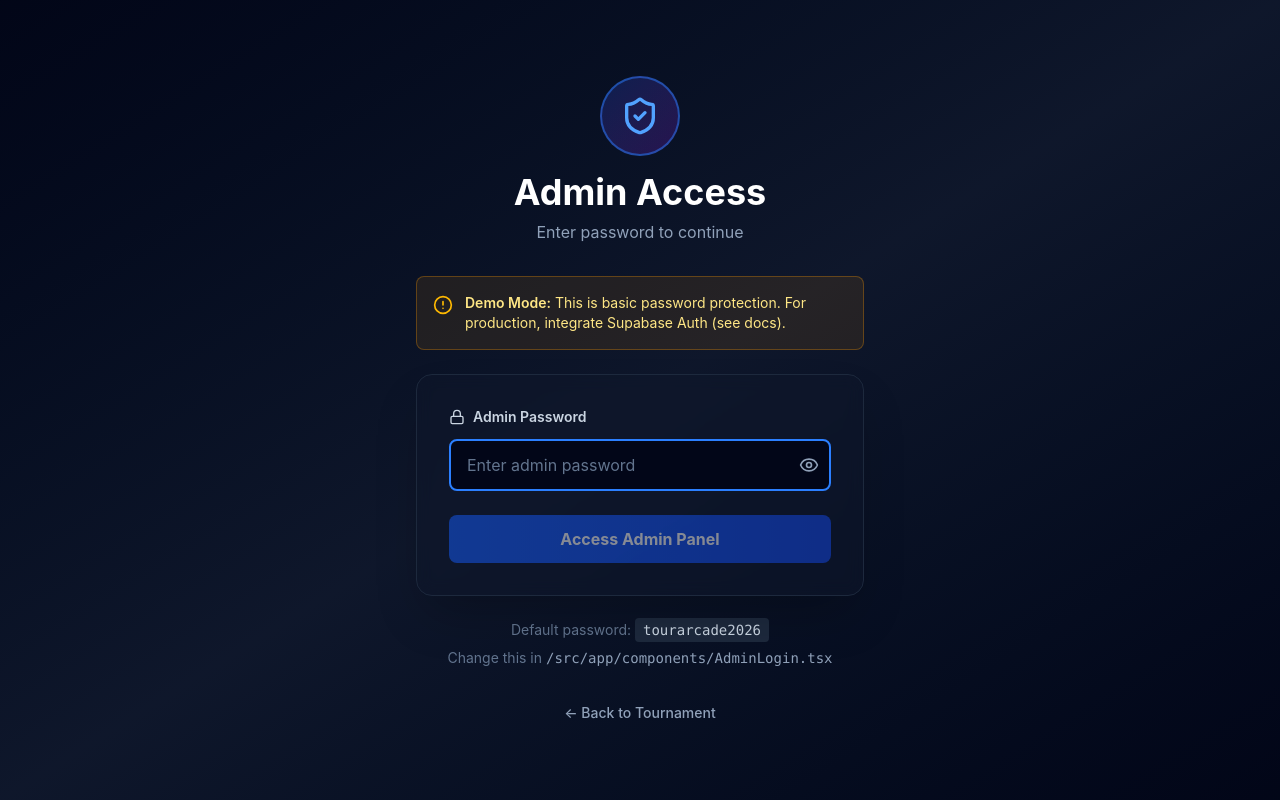
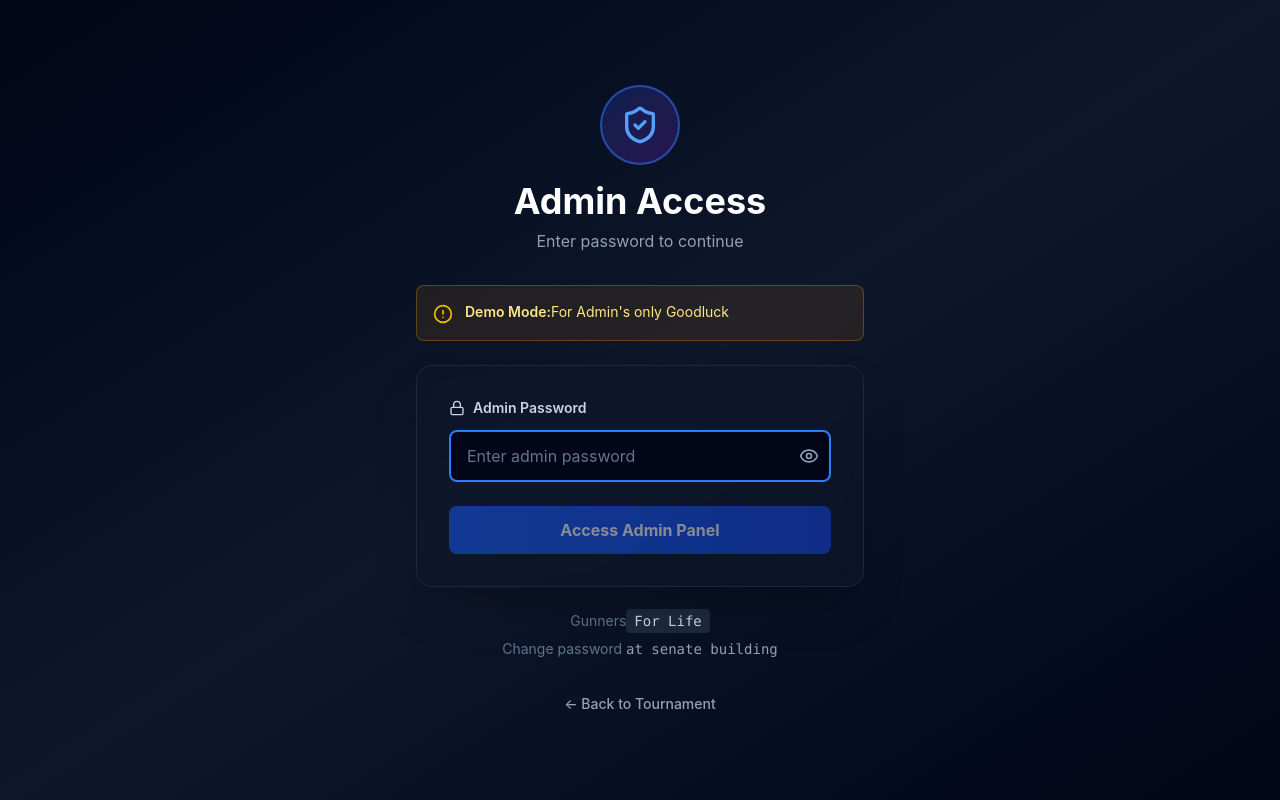
Before and after one commit to zinosalaam1/TourArcadeFc, a React (Vite) app: page /admin in a window 1280 px wide. Built offline with nearby package versions, Linux system fonts and the light colour scheme; no server answers.

Commit message:
backend additions

```diff
--- a/src/app/components/AdminLogin.tsx
+++ b/src/app/components/AdminLogin.tsx
@@ -4,7 +4,7 @@ import { Lock, Eye, EyeOff, AlertCircle, ShieldCheck } from "lucide-react";
 import { useNavigate } from "react-router";
 import { toast } from "sonner";
 
-const ADMIN_PASSWORD = "tourarcade2026";
+const ADMIN_PASSWORD = "tourarcade2027";
 
 export function AdminLogin() {
   const [password, setPassword] = useState("");
@@ -52,8 +52,8 @@ export function AdminLogin() {
         <div className="mb-6 p-4 bg-amber-500/10 border border-amber-500/30 rounded-lg flex items-start gap-3">
           <AlertCircle className="text-amber-400 flex-shrink-0 mt-0.5" size={20} />
           <div className="text-sm text-amber-200">
-            <strong className="font-semibold">Demo Mode:</strong> This is basic password protection.
-            For production, integrate Supabase Auth (see docs).
+            <strong className="font-semibold">Demo Mode:</strong>For Admin's only
+            Goodluck
           </div>
         </div>
 
@@ -96,8 +96,8 @@ export function AdminLogin() {
 
         {/* Help Text */}
         <div className="mt-6 text-center text-sm text-slate-500">
-          <p>Default password: <code className="px-2 py-1 bg-slate-800 rounded text-slate-300">tourarcade2026</code></p>
-          <p className="mt-2">Change this in <code className="text-slate-400">/src/app/components/AdminLogin.tsx</code></p>
+          <p>Gunners<code className="px-2 py-1 bg-slate-800 rounded text-slate-300">For Life</code></p>
+          <p className="mt-2">Change password <code className="text-slate-400">at senate building</code></p>
         </div>
 
         {/* Back Link */}
```
